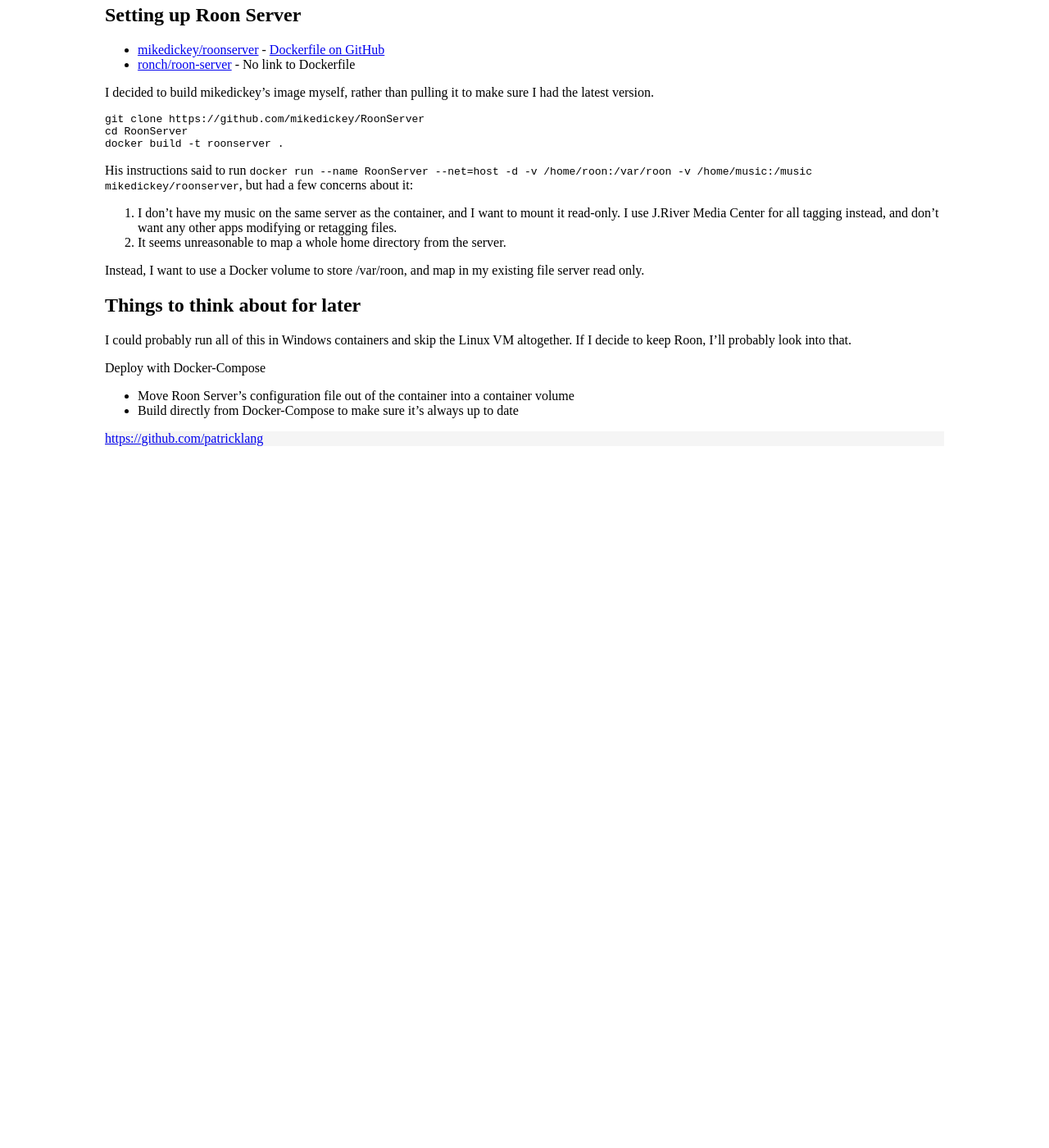
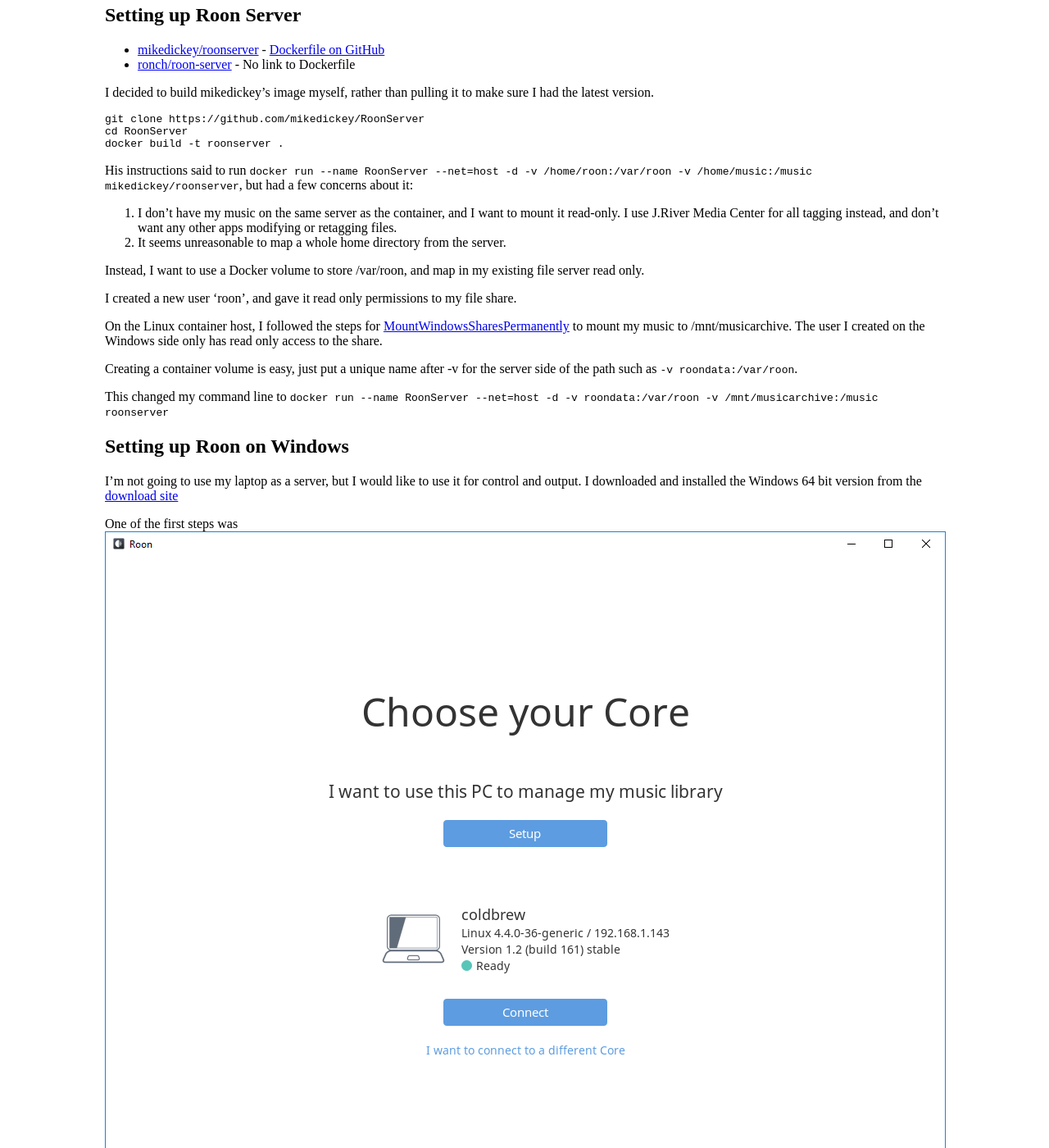
Before and after one commit to PatrickLang/patricklang.github.io, a Jekyll site: the page built from _posts/2016-11-13-roon.md, in a window 1280 px wide and 1400 px high, scrolled down 2227 px. Shown: the whole window at 82% size. Built offline with Jekyll 4.4.1, drawn with Linux system fonts in a browser that asks for light colours; before the commit the page ends 2801 px from its top, so only the background shows below that; some of the changed text lies outside the part shown.

Commit message:
Continuing work on Roon post

````diff
--- a/_posts/2016-11-13-roon.md
+++ b/_posts/2016-11-13-roon.md
@@ -80,7 +80,38 @@
 
 Instead, I want to use a Docker volume to store /var/roon, and map in my existing file server read only.
 
+I created a new user 'roon', and gave it read only permissions to my file share.
 
+On the Linux container host, I followed the steps for [MountWindowsSharesPermanently](https://wiki.ubuntu.com/MountWindowsSharesPermanently) to mount my music to /mnt/musicarchive. The user I created on the Windows side only has read only access to the share.
+
+Creating a container volume is easy, just put a unique name after -v for the server side of the path such as `-v roondata:/var/roon`.
+
+This changed my command line to
+`docker run --name RoonServer --net=host -d -v roondata:/var/roon -v /mnt/musicarchive:/music roonserver`
+
+
+## Setting up Roon on Windows
+I'm not going to use my laptop as a server, but I would like to use it for control and output. I downloaded and installed the Windows 64 bit version from the [download site](https://roonlabs.com/downloads.html)
+
+One of the first steps was
+![Choose your Core]({{site.url}}/images/2016-11-13-roon/windows_connect_1.png), which showed the right IP for my Linux server running the container. I chose it, then logged in using my Roon login and password.
+
+It had my Tidal collection there immediately, but didn't have my local collection.
+
+I clicked the hamburger menu, went to Settings, Storage, Watched Folders then clicked "Add Folder". There's a local folder button, so I clicked it and entered `/music/`.
+
+CPU usage peaked on the server for a bit - `docker stats` showed that the Roon server container was busy indeed:
+```none
+CONTAINER           CPU %               MEM USAGE / LIMIT       MEM %               NET I/O               BLOCK I/O             PIDS
+a55f30b3fbab        25.23%              800.1 MiB / 1.945 GiB   40.17%              0 B / 0 B             1.36 MB / 12.89 MB    77
+90a23eba41d4        7.76%               94.77 MiB / 1.945 GiB   4.76%               0 B / 0 B             24.57 MB / 1.321 GB   20
+f7a429a746a9        0.15%               88.54 MiB / 1.945 GiB   4.45%               136.8 kB / 14.9 kB    66.54 MB / 307.4 MB   26
+f3c0464a67f2        0.01%               40.09 MiB / 1.945 GiB   2.01%               156.2 kB / 64.95 kB   41.07 MB / 106.5 kB   10
+e63e9267361c        0.13%               56.1 MiB / 1.945 GiB    2.82%               2.309 MB / 4.979 MB   24.87 MB / 280.3 MB   30
+3c6d0cd0e929        0.01%               110.4 MiB / 1.945 GiB   5.54%               14.11 MB / 11.57 MB   66.84 MB / 20.55 MB   11
+867b129d08e4        0.11%               19.09 MiB / 1.945 GiB   0.96%               149.2 kB / 27.91 kB   16.27 MB / 5.39 MB    26
+1d3f3f46c3ce        0.01%               22.06 MiB / 1.945 GiB   1.11%               191.1 kB / 211.3 kB   12.75 MB / 49.15 kB   11
+```
 
 
 ## Things to think about for later
````
Also changed, not shown: images/2016-11-13-roon/windows_connect_1.png (added), images/2016-11-13-roon/windows_watchedfolder.png (added).
